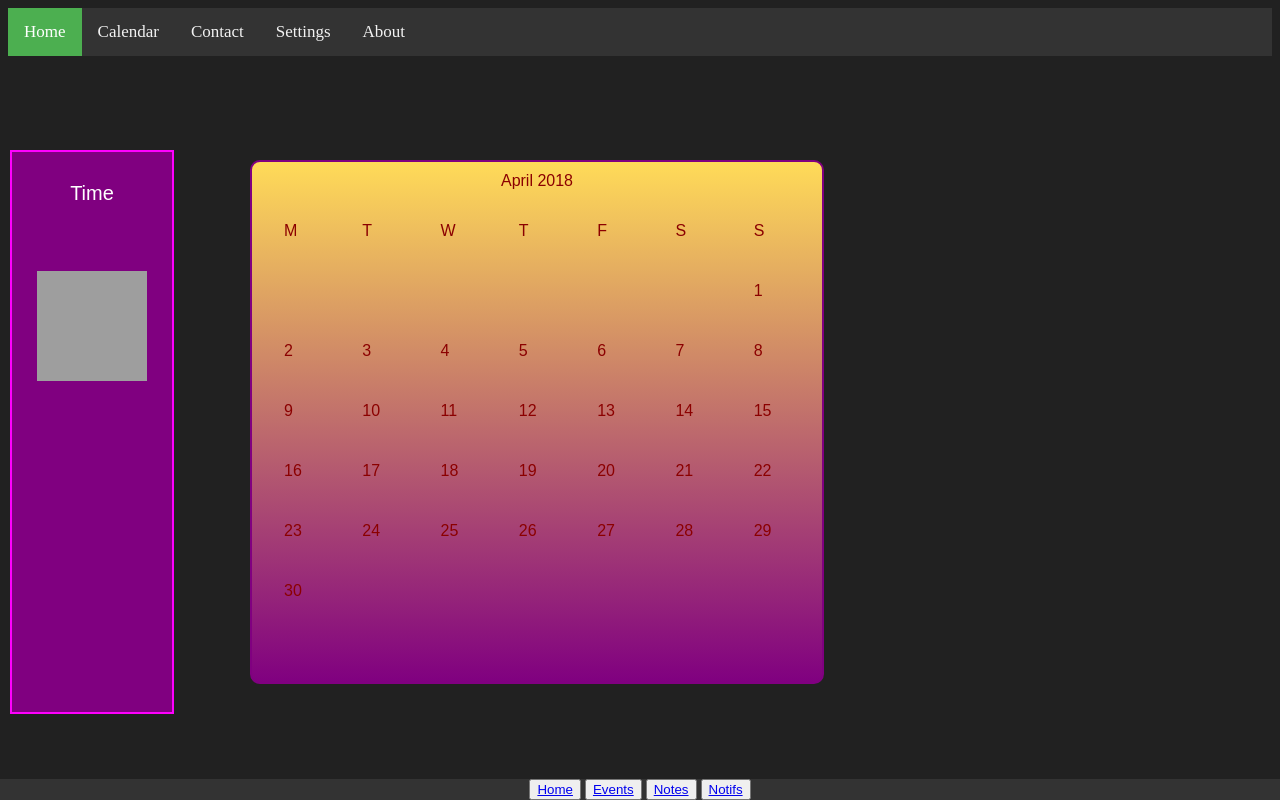
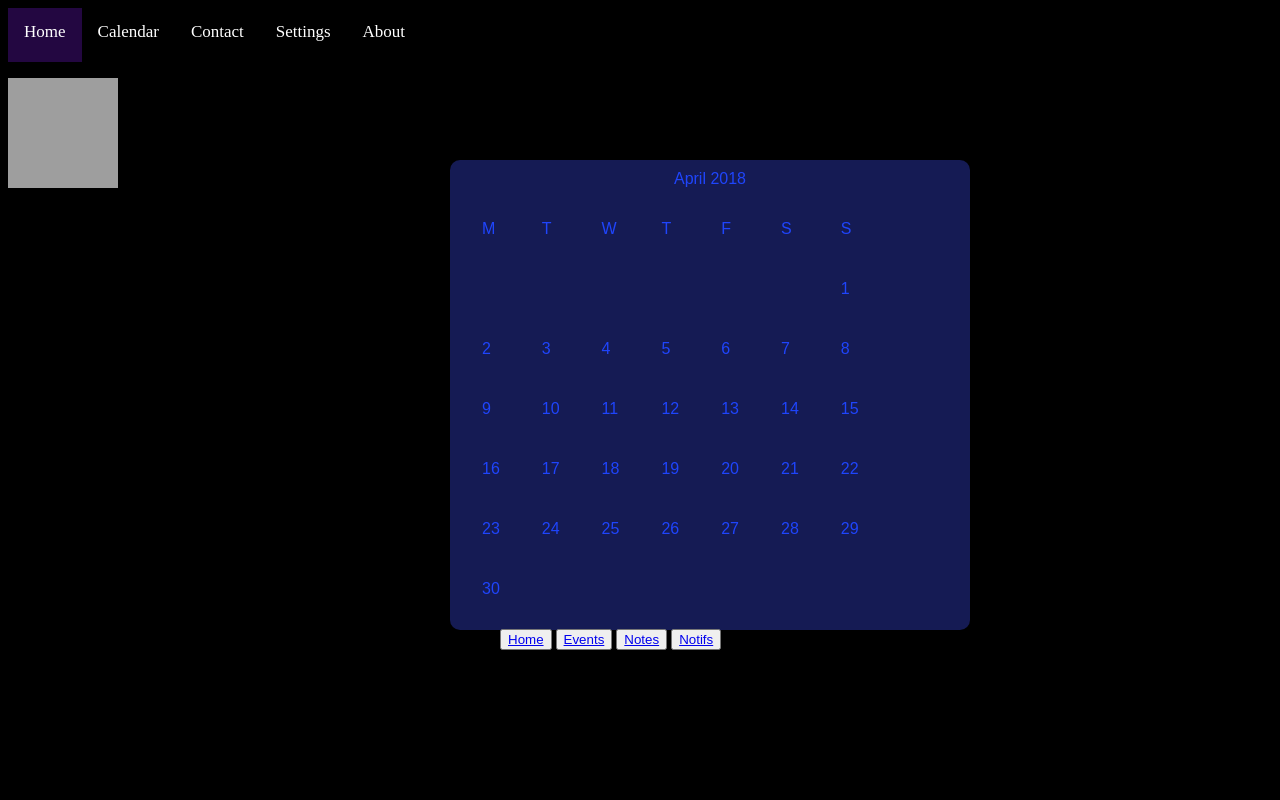
Before and after one commit to bsylve1996/CSC_3380_Dream_Team, a PHP site: page /google/monday_start/mon_startcalendarr.html in a window 1280 px wide. Run offline with PHP 8.4, Linux system fonts and the light colour scheme; grey boxes are pictures that could not be loaded.

Commit message:
Update mon_startcalendarr.css

```diff
--- a/monday_start/mon_startcalendarr.css
+++ b/monday_start/mon_startcalendarr.css
@@ -1,123 +1,208 @@
 body{
-background:#212121
+background:#000000;
+ transition: all 0.15s ease-out;
+
+
+}
+body.light_theme {
+  background-color: #e5e5e5;
 
 }
 
+#theme_btn{
+  position:absolute;
+   top:10;
+   right:10;
+   width: 75px;
+   font:inherit;
+   background-color: #C0C0C0;
+   color: #000;
+   cursor: pointer;
+    transition: all 0.15s ease-out;
+}
+#theme_btn:hover {
+  text-decoration: underline;
+}
+.light_theme #change-theme-btn {
+  color: #333;
+}
+
+
+.topnav a {
+  float: left;
+  text-align: center;
+  color: white;
+  padding: 14px 16px;
+  text-decoration: none;
+  font-size: 17px;
+  text-align:center;
+  padding-bottom: 20px;
+}
+
+.topnav a:hover {
+  background-color: #d6af38;
+  color: white;
+}
+
+.topnav a.active {
+  background-color: #230741;
+  color: white;
+}
 
 
 #calendar-container{
     padding: 10px;
-    width: 550px;
-    height: 500px;
-    position: absolute;
-    z-index: 1;
-    top: 20%;
-    left: 250px;
+    width: 500;
+    height: 450px;
+    position:absolute;
+    top:20%;
+    left:450px;
     text-align: center;
-    border: 2px solid #800080;
     border-radius: 10px;
     font-size: 16px;
     font-family: Arial;
-    background-image: linear-gradient(#ffdb58 , #800080);
-	margin:auto;
-	color:#8B0000;
+    background-color:#151B54; /*image: linear-gradient(#151B54 , #800080);*/
+	margin: 0 auto;
+	color:#0000;
+  display:  inline-block;
+}
+.light_theme #calendar-container  {
+  padding: 10px;
+   width: 500;
+    height: 450px;
+     position:absolute;
+    top:20%;
+    left:450px;
+    text-align: center;
+    border: 2px solid #ADD8E6;
+    border-radius: 10px;
+    font-size: 16px;
+    font-family: Arial;
+    background-image: linear-gradient(#ADD8E6 , #3bb9ff);
+	margin: 0 auto;
+	color:#0000;
 }
 
-.sidepane {
-    height: 550px;
+#sidepane {
+    height: 55%;
     width: 160px;
     position: fixed;
     z-index: 1;
-    top: 150;
-    left: 10;
-    background-color:#800080;
+    top: 100;
+    left: 20;
+	background-color:#800080;
     overflow-x: hidden;
-    padding-top: 10px;
+    padding-top: 20px;
 	border: 2px solid #FF00FF;
-    text-align: center;
-    font-size: 20px;
-    font-family: Arial;
-    color:white;
-}
-
-.button{
- background-color:#ffdb58;
-        border: none;
-
-}
-
-#b1{
-   margin-top: 700px;
-   margin-left: 550px;
-}
-#b2{
-    margin-top: 100px;
-    margin-left: 50px;
+	text-align :center;
+	font-weight:bold;
+	font-size: 25;
 
 
 }
+.light_theme #sidepane {
+    height: 55%;
+    width: 160px;
+    position: fixed;
+    z-index: 1;
+    top: 100;
+    left: 20;
+    background-color:#FFC0CB;
+    overflow-x: hidden;
+    padding-top: 20px;
+	border: 2px solid #FF69B4;
+	text-align :center;
+	font-weight:bold;
+	font-size: 25;
 
+}
+#b1{
+	    background-color:#ffdb58;
+		border: none;
+		 left:20;
+		  cursor: pointer;
+}
+
+
+#b2{
+	    background-color:#ffdb58;
+		border: none;
+		 cursor: pointer;
+}
+
+.light_theme #b1{
+background-color:#E0B0FF;
+border: none;
+left:20;
+ cursor: pointer;
+}
+.light_theme #b2{
+background-color:#E0B0FF;
+border: none;
+ cursor: pointer;
+}
 
 #calendar-container>div{
     padding: 0;
     margin-bottom: 10px;
 
+}
+
+
+#calendar-month-year{
+    margin: 10px;
+	color:#1F45FC;
+}
+.light_theme #calendar-month-year{
+	margin: 10px;
+	color:#000000;
+}
+
+#calendar-dates>table>tr>td{
+    padding: 20px;
+	color:#1F45FC;
+
+}
+.light_theme #calendar-dates>table>tr>td{
+    padding: 20px;
+	color:#000000;
 
 }
 
-#calendar-month-year{
-    margin: 10px;
-	color:#8B0000;
+
+#calendar-dates>table>tr>td:hover {
+    background-color: black;
 }
 
-#calendar-dates>table>tr>td{
-    height: 20px;
-    width: 50px;
-    padding: 20px;
-	color:#8B0000;
+.light_theme #calendar-dates>table>tr>td:hover {
+    background-color: white;
+}
+#bar{
+height:30;
+width:100;
+background:#8B0000;
+margin:none;
+color: #ffdb58;
+ cursor: pointer;
+	}
 
-}
-#calendar-dates>table>tr>td:hover {
-      height: 20px;
-    width: 50px;
-    background-color: black;
-}
-.bar{
+.light_theme #bar{
+height:30;
+width:100;
+background:#E0B0FF;
+margin:0 none;
+color: #ffdb58;
+ cursor: pointer;
 	}
 
 #bottombar{
-   overflow: hidden;
-  background-color: #333;
-  position: fixed;
-  left: 0;
-  bottom: 0;
-  width: 100%;
-  background-color: #333;
-  color: white;
-  text-align: center;
+    overflow: hidden;
+    position: fixed;
+	left:500;
+    bottom: 150;
+    width: 50%;
+	margin-left: auto;
+    margin-right: auto;
+	color: #ffdb58;
+	 cursor: pointer;
 }
-
-	.topnav {
-  overflow: hidden;
-  background-color: #333;
-}
-
-
-.topnav a {
-  float: left;
-  color: #f2f2f2;
-  text-align: center;
-  padding: 14px 16px;
-  text-decoration: none;
-  font-size: 17px;
-}
-
-.topnav a:hover {
-  background-color: #ddd;
-  color: blue;
-}
-
-.topnav a.active {
-  background-color: #4CAF50;
-  color: white;
-}
```
